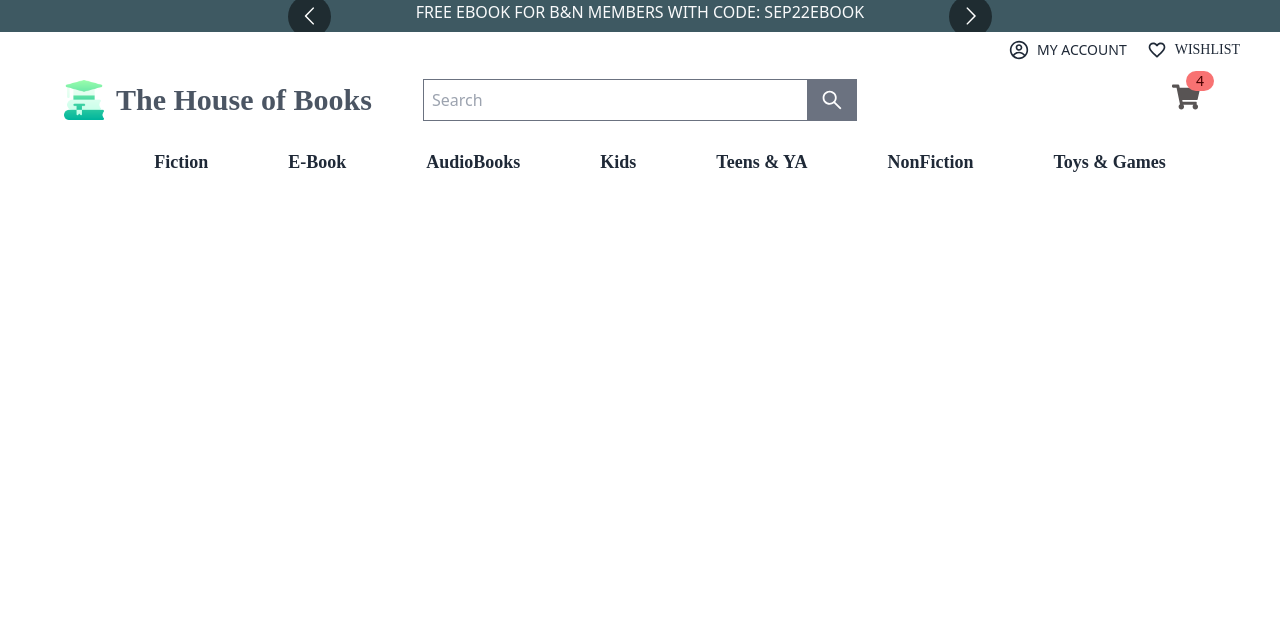
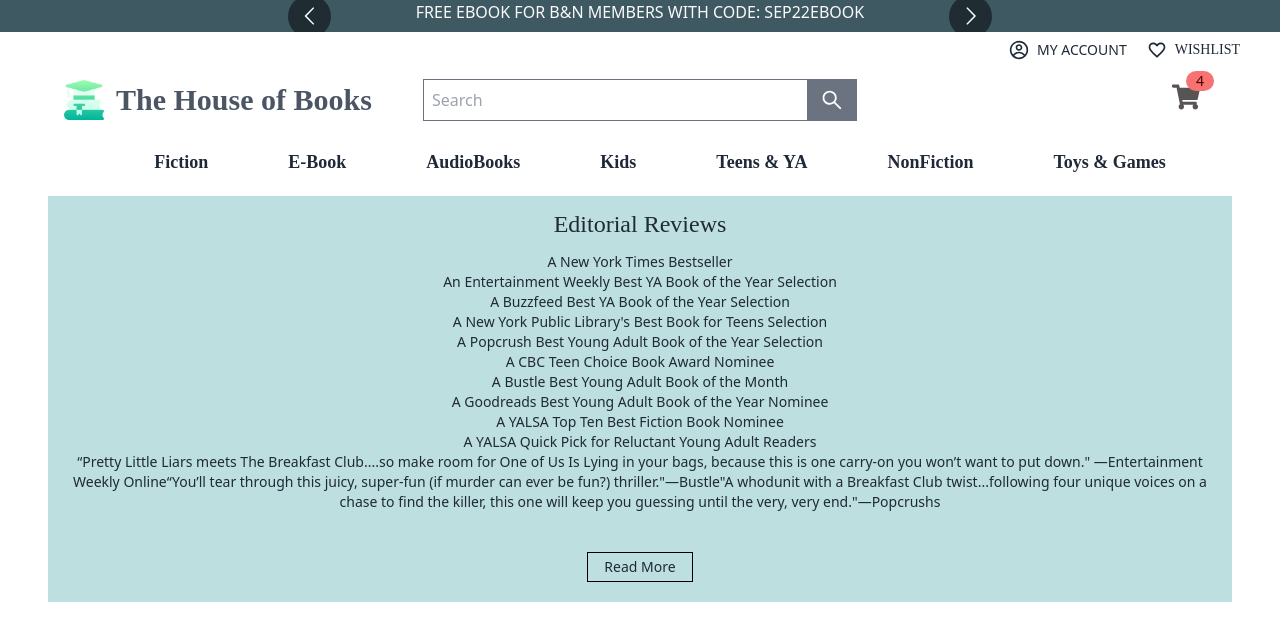
Before and after one commit to Uvacoder/abc-book-store, a React (Create React App) app: page / in a window 1280 px wide. Shown: the top 640 px of the page. Built offline with nearby package versions, Linux system fonts and the light colour scheme.

Commit message:
editor structure completed

```diff
--- a/src/App.js
+++ b/src/App.js
@@ -1,14 +1,15 @@
 import { ToastContainer } from "react-toastify";
 import "react-toastify/dist/ReactToastify.css";
+import Editorial from "./Pages/Editorial/Editorial";
 import MainHeader from "./SharedCompo/Header/MainHeader";
-// import Header from "./SharedCompo/Header";
 
 function App() {
   return (
     <div>
       <MainHeader />
-      {/* <Header /> */}
+      <Editorial />
       <ToastContainer />
+
     </div>
   );
 }
--- /dev/null
+++ b/src/Pages/Editorial/Editorial.js
@@ -0,0 +1,82 @@
+import React from 'react';
+import { useState } from 'react';
+
+const Editorial = () => {
+    const [readMoreShown, setReadMoreShown] = useState(false);
+    const toggoleButton = () => {
+        setReadMoreShown(prevState => !prevState)
+    }
+    return (
+        <>
+            <div className='bg-[#BEDFDF] w-auto px-5 mx-12'>
+                <div className='text-center'>
+                    <h1 className='text-2xl font-[ubuntu] py-3'>Editorial Reviews</h1>
+                </div>
+                <div className='text-sm text-center'>
+                    <div>
+                        <p>
+                            <span>
+                                A New York Times Bestseller <br />
+                                An Entertainment Weekly Best YA Book of the Year Selection<br />
+                                A Buzzfeed Best YA Book of the Year Selection<br />
+                                A New York Public Library's Best Book for Teens Selection<br />
+                                A Popcrush Best Young Adult Book of the Year Selection<br />
+                                A CBC Teen Choice Book Award Nominee<br />
+                                A Bustle Best Young Adult Book of the Month<br />
+                                A Goodreads Best Young Adult Book of the Year Nominee<br />
+                                A YALSA Top Ten Best Fiction Book Nominee<br />
+                                A YALSA Quick Pick for Reluctant Young Adult Readers<br />
+                            </span>
+
+                            <span>“Pretty Little Liars meets The Breakfast Club....so make room for One of Us Is Lying in your bags, because this is one carry-on you won’t want to put down." —Entertainment Weekly Online</span>
+
+                            <span>“You’ll tear through this juicy, super-fun (if murder can ever be fun?) thriller."—Bustle</span>
+
+                            <span>
+                                "A whodunit with a Breakfast Club twist...following four unique voices on a chase to find the killer, this one will keep you guessing until the very, very end."—Popcrushs
+                            </span>
+                        </p>
+                    </div>
+                    <div className={`${readMoreShown ? "block" : "hidden"}`}>
+                        <p>
+                            <span>
+                                "Twisty plotting, breakneck pacing and intriguing characterisation add up to an exciting, single-sitting thrillerish treat."—The Guardian
+                            </span>
+
+                            <span>
+                                "This is no ordinary whodunit…surprising and relevant."—USA Today</span>
+
+                            <span> "Readers will have a hard time putting this clever page-turner down." —BookPage Online</span>
+
+                            <span>  “An addictive, devour-in-one-sitting thriller with so many twists and turns you'll be wondering until the very end: Who really killed Simon?”—Kara Thomas, author of The Darkest Corners and Little Monsters</span>
+
+                            <span>
+                                ★"[As] McManus's intense mystery unfolds...each character becomes more complex and nuanced, adding richness and depth to the suspense." —VOYA, Starred Review
+                            </span>
+
+                            <span>"This fast-paced blend of Gossip Girl, Pretty Little Liars, and classic John Hughes will leave readers racing to the finish as the try to unravel the mystery on their own."—Kirkus Reviews</span>
+
+                            <span>
+                                "One of Us Is Lying is flat-out addictive...[McManus] weaves an authentic, suspenseful mystery that readers can imagine taking place at their very own high school.”—RT Book Reviews
+                            </span>
+
+                            <span>
+                                "A smart, twisted, and unpredictable YA mystery that will have readers guessing until the very end."—SLJ
+                            </span>
+
+                            <span>"An engaging, enticing look at the pressures of high school and the things that cause a person to lose control."—Booklist
+                            </span>
+                            From the Publisher
+                        </p>
+                    </div>
+
+                </div>
+                <div className='flex justify-center my-5'>
+                    <button className='border border-black px-4 py-1 my-5 absolte hover:bg-black hover:text-white text-sm' onClick={toggoleButton}>{readMoreShown ? "Read less" : "Read More"}</button>
+                </div>
+            </div>
+        </>
+    );
+};
+
+export default Editorial;
```
Also changed, not shown: package.json (line endings or trailing spaces), 2 other files (tests, documents, lock files or other folders).
